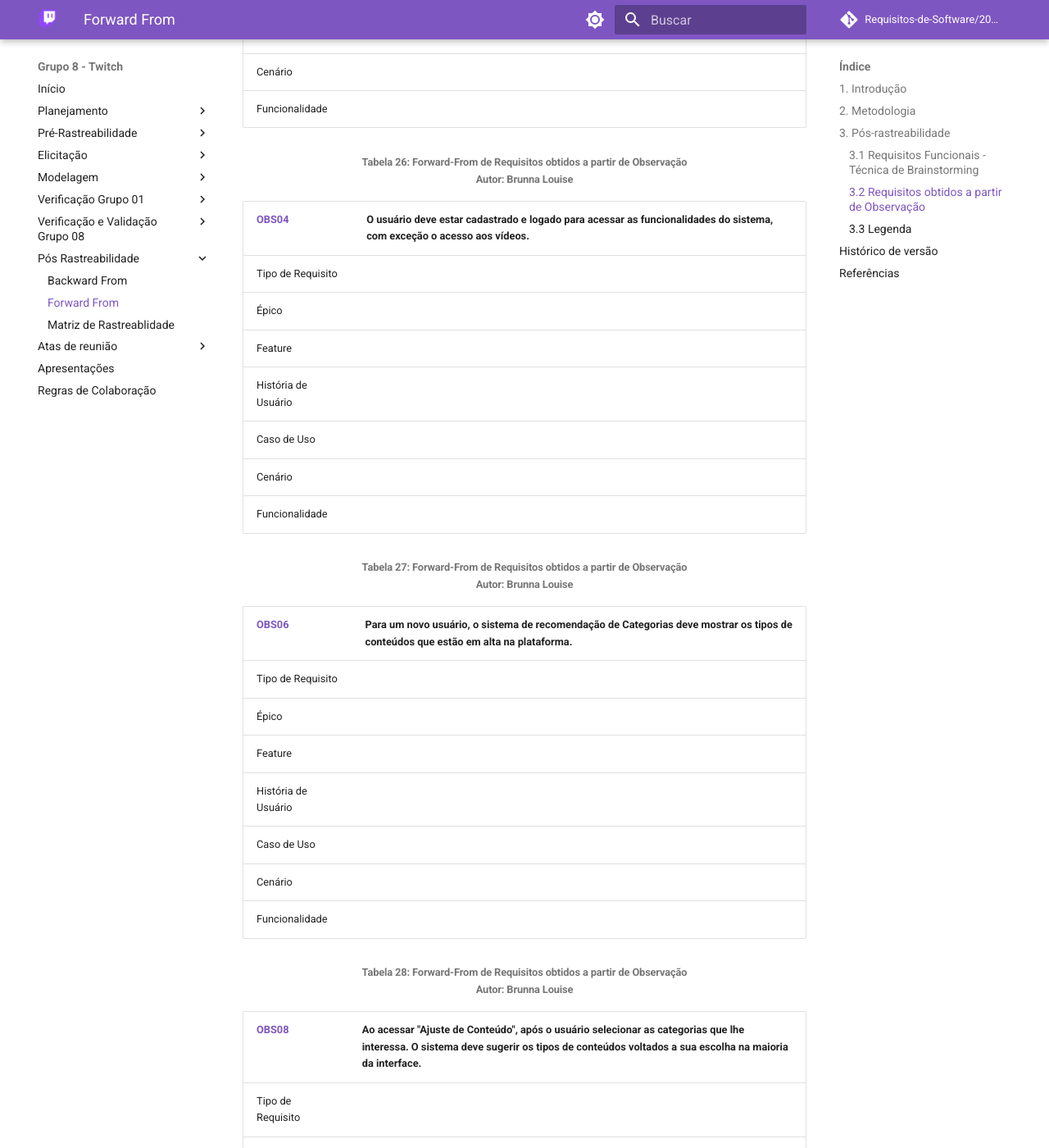
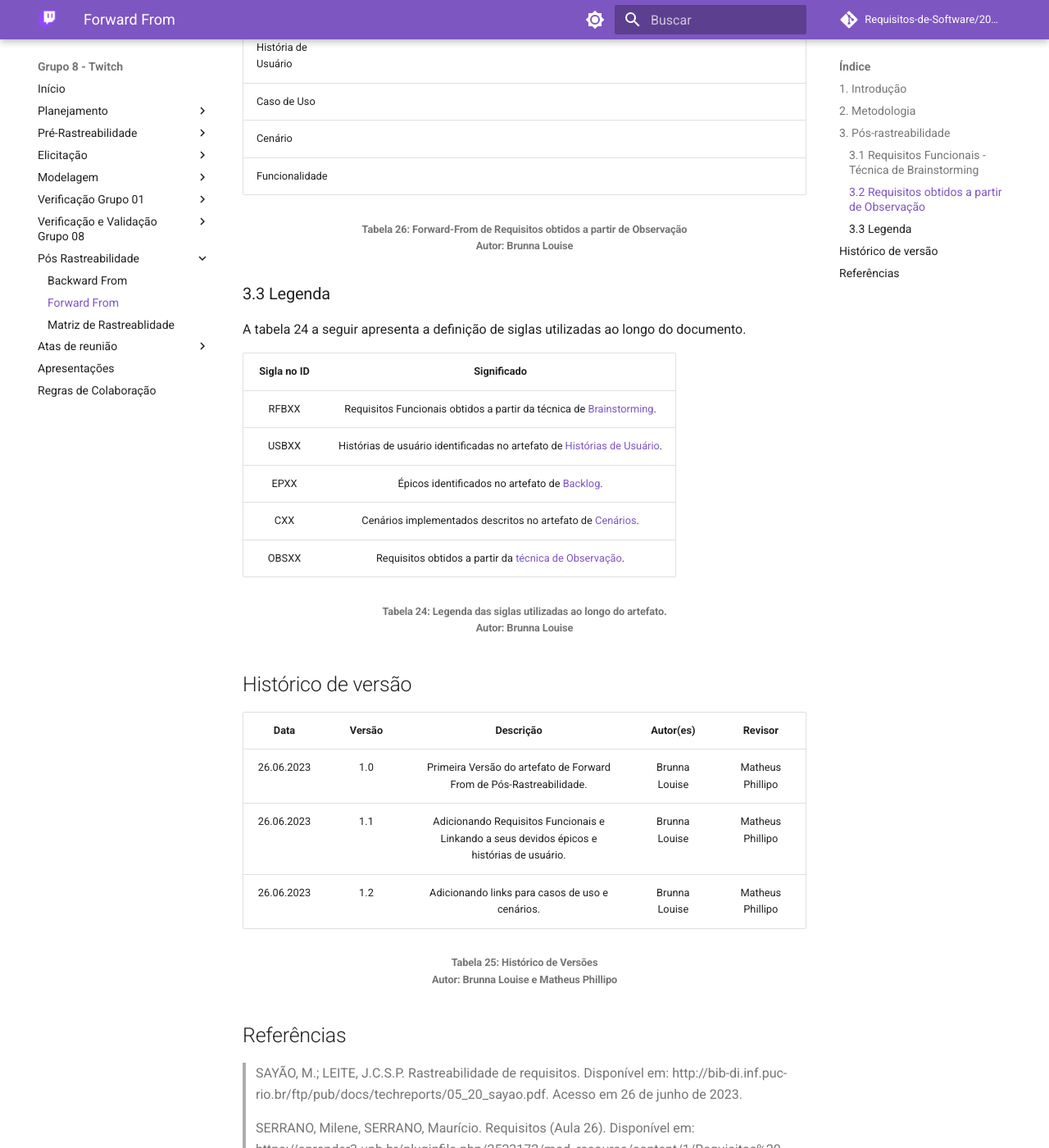
Before and after one commit to Requisitos-de-Software/2023.1-Twitch, an MkDocs documentation site: the page built from docs/pos_rastreabilidade/forward_from.md, in a window 1280 px wide and 1400 px high, scrolled down 11472 px. Shown: the whole window at 82% size. Built offline with MkDocs 1.6.1 and Material for MkDocs 9.7.7, drawn with Linux system fonts in a browser that asks for light colours; comment, search, counter and statistics services are not loaded; some of the changed text lies outside the part shown.

Commit message:
docs: template tabelas de observação

```diff
--- a/docs/pos_rastreabilidade/forward_from.md
+++ b/docs/pos_rastreabilidade/forward_from.md
@@ -293,7 +293,7 @@
 
 ### 3.2 Requisitos obtidos a partir de Observação
 
-| [OBS01](../elicitacao/priorizacao.md#21-moscow)  | O usuário deve ser capaz de consumir conteúdos sem se registrar na plataforma.  |
+| [OBS09](../elicitacao/tecnicas/observacao.md)  | Ao acessar "Ajuste de Conteúdo", o usuário deve ter a opção de selecionar se deseja receber sugestões de conteúdos categorizados para adultos |
 | ------ | ---- |
 | Tipo de Requisito  |   |
 | Épico  |  |
@@ -305,7 +305,7 @@
 <h6 align = "center"> Tabela 24: Forward-From de Requisitos obtidos a partir de Observação
 <br> Autor: Brunna Louise</h6>
 
-| [OBS02](../elicitacao/priorizacao.md#21-moscow)  | O usuário deve ser capaz de realizar seu cadastro dentro do aplicativo.  |
+| [OBS10](../elicitacao/tecnicas/observacao.md)  | A plataforma deve colocar um efeito Blur nos Thumbnails para cada conteúdo categorizado como adulto ou 18+  |
 | ------ | ---- |
 | Tipo de Requisito  |   |
 | Épico  |  |
@@ -317,7 +317,7 @@
 <h6 align = "center"> Tabela 25: Forward-From de Requisitos obtidos a partir de Observação
 <br> Autor: Brunna Louise</h6>
 
-| [OBS03](../elicitacao/priorizacao.md#21-moscow)  | O usuário deve ser capaz de realizar seu cadastro dentro do aplicativo através de um provedor de email como Gmail, Outlook.  |
+| [OBS11](../elicitacao/tecnicas/observacao.md)  | A plataforma deve colocar uma etapa de confirmação, perguntado se o usuário deseja visualizar o conteúdo categorizado como adulto ou 18+  |
 | ------ | ---- |
 | Tipo de Requisito  |   |
 | Épico  |  |
@@ -327,90 +327,6 @@
 | Cenário  |   |
 | Funcionalidade | |
 <h6 align = "center"> Tabela 26: Forward-From de Requisitos obtidos a partir de Observação
-<br> Autor: Brunna Louise</h6>
-
-| [OBS04](../elicitacao/priorizacao.md#21-moscow)  | O usuário deve estar cadastrado e logado para acessar as funcionalidades do sistema, com exceção o acesso aos vídeos.  |
-| ------ | ---- |
-| Tipo de Requisito  |   |
-| Épico  |  |
-| Feature |  |
-| História de Usuário |  |
-| Caso de Uso |  |
-| Cenário  |   |
-| Funcionalidade | |
-<h6 align = "center"> Tabela 27: Forward-From de Requisitos obtidos a partir de Observação
-<br> Autor: Brunna Louise</h6>
-
-| [OBS06](../elicitacao/priorizacao.md#21-moscow)  | Para um novo usuário, o sistema de recomendação de Categorias deve mostrar os tipos de conteúdos que estão em alta na plataforma.  |
-| ------ | ---- |
-| Tipo de Requisito  |   |
-| Épico  |  |
-| Feature |  |
-| História de Usuário |  |
-| Caso de Uso |  |
-| Cenário  |   |
-| Funcionalidade | |
-<h6 align = "center"> Tabela 28: Forward-From de Requisitos obtidos a partir de Observação
-<br> Autor: Brunna Louise</h6>
-
-| [OBS08](../elicitacao/priorizacao.md#21-moscow)  | Ao acessar "Ajuste de Conteúdo", após o usuário selecionar as categorias que lhe interessa. O sistema deve sugerir os tipos de conteúdos voltados a sua escolha na maioria da interface.  |
-| ------ | ---- |
-| Tipo de Requisito  |   |
-| Épico  |  |
-| Feature |  |
-| História de Usuário |  |
-| Caso de Uso |  |
-| Cenário  |   |
-| Funcionalidade | |
-<h6 align = "center"> Tabela 29: Forward-From de Requisitos obtidos a partir de Observação
-<br> Autor: Brunna Louise</h6>
-
-| [OBS09](../elicitacao/priorizacao.md#21-moscow)  | Ao acessar "Ajuste de Conteúdo", o usuário deve ter a opção de selecionar se deseja receber sugestões de conteúdos categorizados para adultos.  |
-| ------ | ---- |
-| Tipo de Requisito  |   |
-| Épico  |  |
-| Feature |  |
-| História de Usuário |  |
-| Caso de Uso |  |
-| Cenário  |   |
-| Funcionalidade | |
-<h6 align = "center"> Tabela 30: Forward-From de Requisitos obtidos a partir de Observação
-<br> Autor: Brunna Louise</h6>
-
-| [OBS10](../elicitacao/priorizacao.md#21-moscow)  | A plataforma deve colocar um efeito Blur nos Thumbnails para cada conteúdo categorizado como adulto ou 18+.  |
-| ------ | ---- |
-| Tipo de Requisito  |   |
-| Épico  |  |
-| Feature |  |
-| História de Usuário |  |
-| Caso de Uso |  |
-| Cenário  |   |
-| Funcionalidade | |
-<h6 align = "center"> Tabela 31: Forward-From de Requisitos obtidos a partir de Observação
-<br> Autor: Brunna Louise</h6>
-
-| [OBS11](../elicitacao/priorizacao.md#21-moscow)  | A plataforma deve colocar uma etapa de confirmação, perguntado se o usuário deseja visualizar o conteúdo categorizado como adulto ou 18+.  |
-| ------ | ---- |
-| Tipo de Requisito  |   |
-| Épico  |  |
-| Feature |  |
-| História de Usuário |  |
-| Caso de Uso |  |
-| Cenário  |   |
-| Funcionalidade | |
-<h6 align = "center"> Tabela 32: Forward-From de Requisitos obtidos a partir de Observação
-<br> Autor: Brunna Louise</h6>
-
-| [OBS12](../elicitacao/priorizacao.md#21-moscow)  | A barra de navegação de tipos de conteúdos deve aparecer na tela de início, mesmo estando logado.  |
-| ------ | ---- |
-| Tipo de Requisito  |   |
-| Épico  |  |
-| Feature |  |
-| História de Usuário |  |
-| Caso de Uso |  |
-| Cenário  |   |
-| Funcionalidade | |
-<h6 align = "center"> Tabela 32: Forward-From de Requisitos obtidos a partir de Observação
 <br> Autor: Brunna Louise</h6>
 
 ### 3.3 Legenda
```
